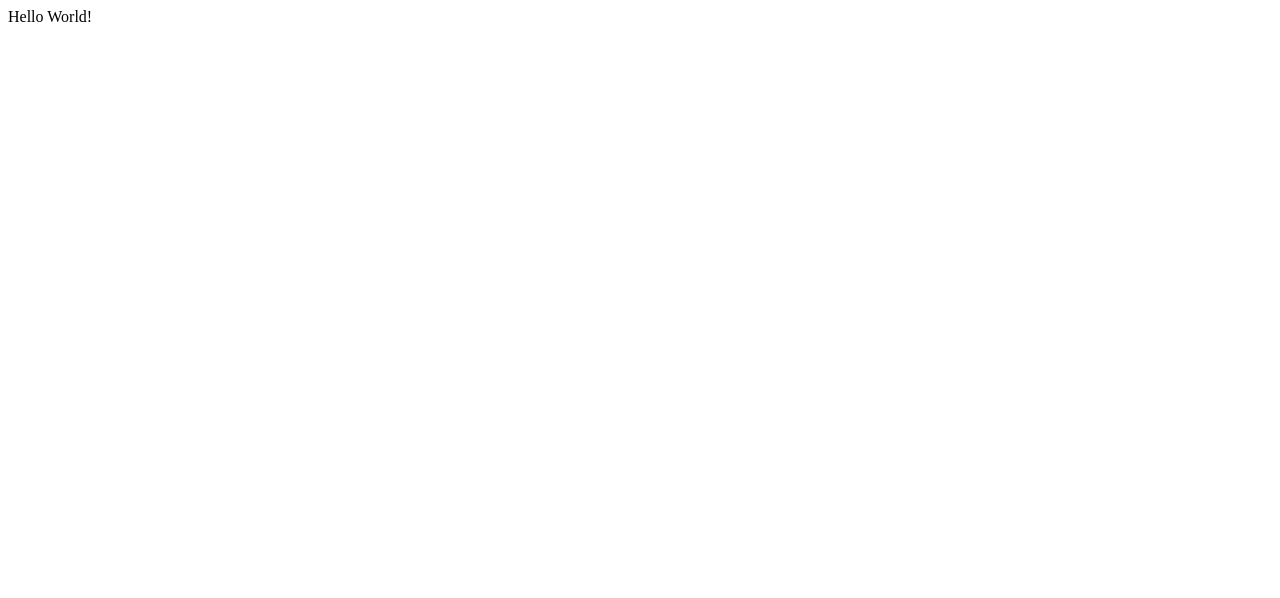
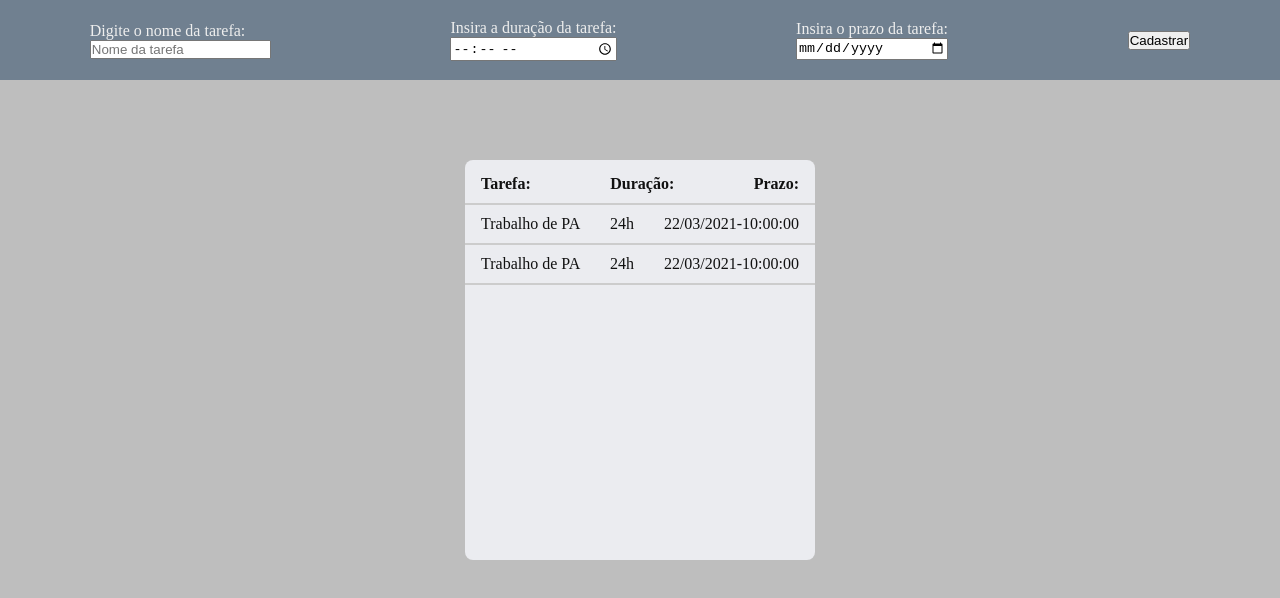
Before and after one commit to projeto-de-algoritmos/AgendaOrganizada, a React (Create React App) app in the folder agendaorganizada/: page / in a window 1280 px wide. Shown: the top 598 px of the page. Built offline with nearby package versions, Linux system fonts and the light colour scheme.

Commit message:
feat: create form and table of tasks

```diff
--- a/agendaorganizada/src/App.tsx
+++ b/agendaorganizada/src/App.tsx
@@ -1,10 +1,80 @@
-import * as React from 'react';
+import React, { useState } from 'react';
+import './index.css';
+
+// Quais são os dados da agenda?
+// Tarefa: Nome, Duração, Prazo máximo (campo date)
+
+// Features:
+// Cadastrar uma nova tarefa
+// Remover uma tarefa
 
 const App: React.FC = () => {
-  console.log('Hello world!');
+  const [name, setName] = useState<string>('');
+  const [duration, setDuration] = useState<string>('');
+  const [deadline, setDeadline] = useState<string>('');
+
+  const printaDados = (e: React.MouseEvent<HTMLButtonElement, MouseEvent>) => {
+    e.preventDefault();
+    console.log(name);
+    console.log(duration);
+    console.log(deadline);
+  };
+
   return (
     <div className="App">
-      Hello World!
+      <form>
+        <label htmlFor="name">
+          Digite o nome da tarefa:
+          <input
+            type="text"
+            name="name"
+            id="name"
+            value={name}
+            placeholder="Nome da tarefa"
+            onChange={(e) => setName(e.target.value)}
+          />
+        </label>
+        <label htmlFor="duration">
+          Insira a duração da tarefa:
+          <input
+            type="time"
+            name="duration"
+            id="duration"
+            value={duration}
+            onChange={(e) => setDuration(e.target.value)}
+          />
+        </label>
+        <label htmlFor="deadline">
+          Insira o prazo da tarefa:
+          <input
+            type="date"
+            name="deadline"
+            id="deadline"
+            value={deadline}
+            onChange={(e) => setDeadline(e.target.value)}
+          />
+        </label>
+        <button type="submit" onClick={(e) => printaDados(e)}>Cadastrar</button>
+      </form>
+      <div className="taskscontainer">
+        <div className="tasks">
+          <div className="task">
+            <p><strong>Tarefa:</strong></p>
+            <p><strong>Duração:</strong></p>
+            <p><strong>Prazo:</strong></p>
+          </div>
+          <div className="task">
+            <p>Trabalho de PA</p>
+            <p>24h</p>
+            <p>22/03/2021-10:00:00</p>
+          </div>
+          <div className="task">
+            <p>Trabalho de PA</p>
+            <p>24h</p>
+            <p>22/03/2021-10:00:00</p>
+          </div>
+        </div>
+      </div>
     </div>
   );
 };
--- a/agendaorganizada/src/index.tsx
+++ b/agendaorganizada/src/index.tsx
@@ -1,4 +1,4 @@
-import * as React from 'react';
+import React from 'react';
 import ReactDOM from 'react-dom';
 import App from './App';
 
```
